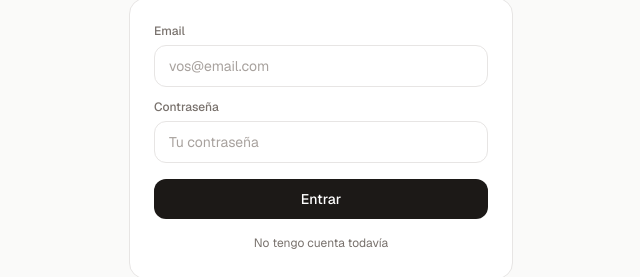
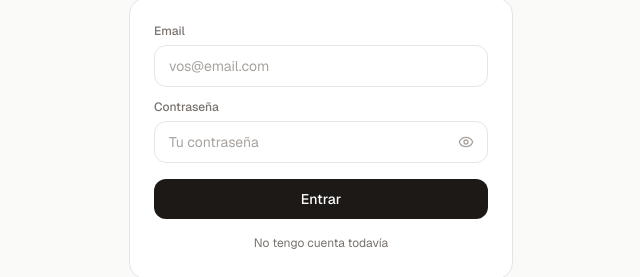
Before and after one commit to calavarela/wish-links, a Next.js app: page /login in a window 1280 px wide. Shown: the part 306-583 px from the top of the page, without its empty margins (319-959 px from the left). Built offline with nearby package versions, Linux system fonts and the light colour scheme.

Commit message:
Agregar botón para ver la contraseña en el login
Co-Authored-By: Claude Opus 5.5 <noreply@anthropic.com>

```diff
--- a/src/app/login/login-form.tsx
+++ b/src/app/login/login-form.tsx
@@ -2,7 +2,7 @@
 
 import { useActionState, useEffect, useState } from "react";
 import { useRouter } from "next/navigation";
-import { Loader2 } from "lucide-react";
+import { Eye, EyeOff, Loader2 } from "lucide-react";
 import posthog from "posthog-js";
 import { signIn, signUp, type AuthState } from "./actions";
 
@@ -27,6 +27,7 @@ const inputClass =
 
 export default function LoginForm({ next }: { next: string }) {
   const [mode, setMode] = useState<"signin" | "signup">("signin");
+  const [showPassword, setShowPassword] = useState(false);
   const [signInState, signInAction, signingIn] = useActionState(signIn, EMPTY);
   const [signUpState, signUpAction, signingUp] = useActionState(signUp, EMPTY);
   useAuthSuccess(signInState);
@@ -59,15 +60,26 @@ export default function LoginForm({ next }: { next: string }) {
 
         <label className="flex flex-col gap-1.5">
           <span className="text-xs font-medium text-muted">Contraseña</span>
+          <div className="relative">
             <input
-            className={inputClass}
-            type="password"
+              className={`${inputClass} pr-11`}
+              type={showPassword ? "text" : "password"}
               name="password"
               autoComplete={isSignIn ? "current-password" : "new-password"}
               placeholder={isSignIn ? "Tu contraseña" : "Mínimo 8 caracteres"}
               minLength={isSignIn ? undefined : 8}
               required
             />
+            <button
+              type="button"
+              onClick={() => setShowPassword((value) => !value)}
+              aria-label={showPassword ? "Ocultar contraseña" : "Mostrar contraseña"}
+              aria-pressed={showPassword}
+              className="absolute inset-y-0 right-0 flex w-11 items-center justify-center text-subtle transition hover:text-ink"
+            >
+              {showPassword ? <EyeOff className="size-4" /> : <Eye className="size-4" />}
+            </button>
+          </div>
         </label>
 
         {state.error && (
```
Lines whose indentation alone changed are shown as unchanged.
